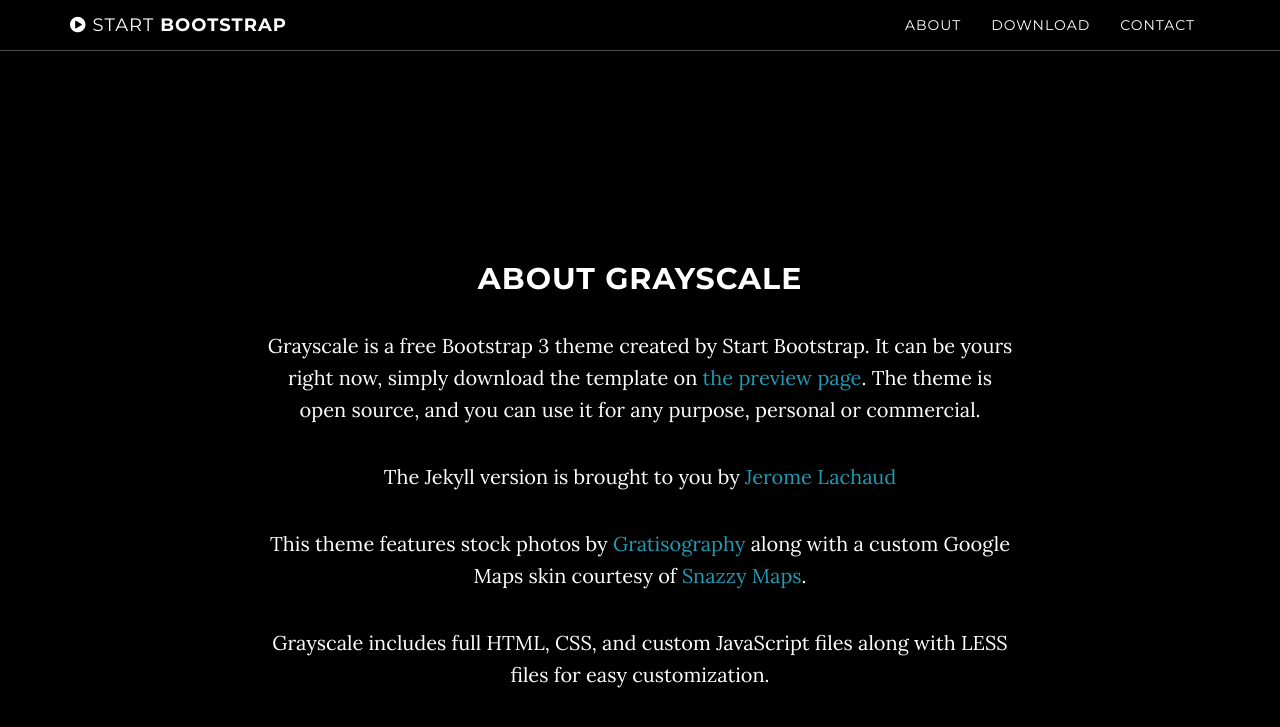
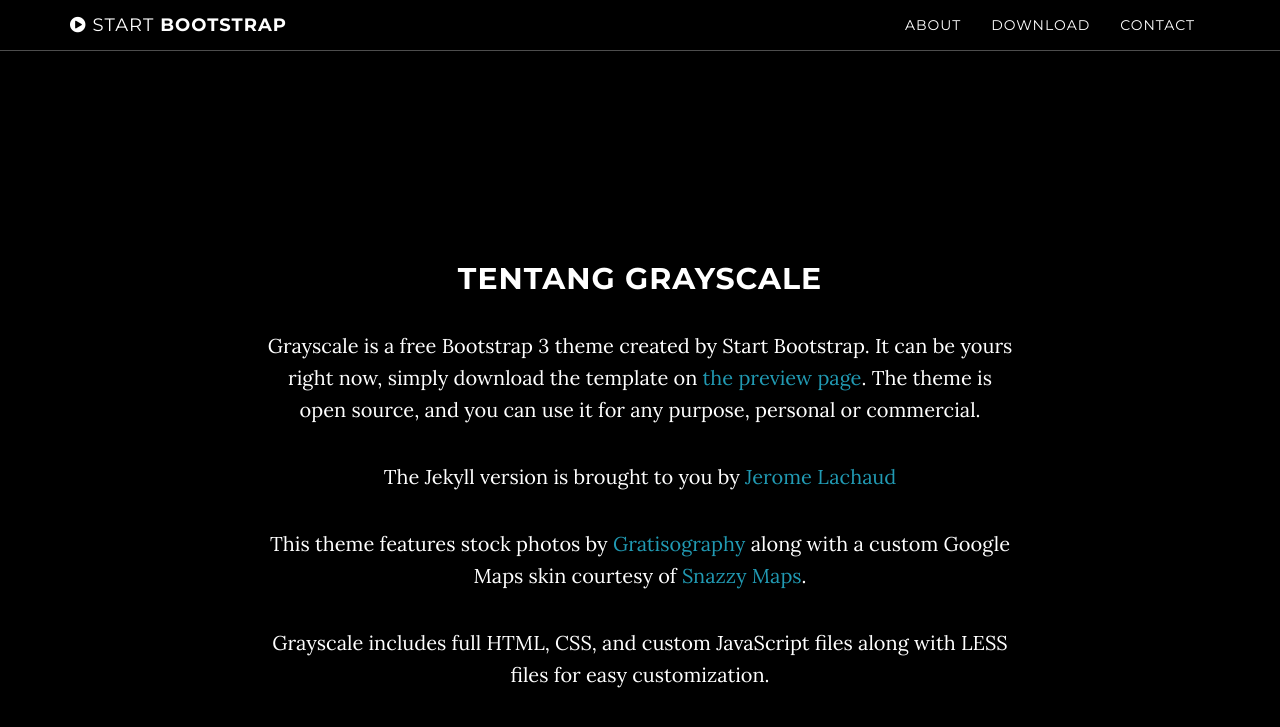
Before and after one commit to firdaus1453/firdaus1453.github.io, a Jekyll site: the page built from index.html, in a window 1280 px wide and 900 px high, scrolled down 838 px. Shown: the top 727 px of the window. Built offline with Jekyll 4.4.1, drawn with Linux system fonts in a browser that asks for light colours.

Commit message:
Update about.html

```diff
--- a/_includes/about.html
+++ b/_includes/about.html
@@ -2,7 +2,7 @@
     <section id="about" class="container content-section text-center">
         <div class="row">
             <div class="col-lg-8 col-lg-offset-2">
-                <h2>About Grayscale</h2>
+                <h2>Tentang Grayscale</h2>
                 <p>Grayscale is a free Bootstrap 3 theme created by Start Bootstrap. It can be yours right now, simply download the template on <a href="http://startbootstrap.com/template-overviews/grayscale/">the preview page</a>. The theme is open source, and you can use it for any purpose, personal or commercial.</p>
                 <p>The Jekyll version is brought to you by <a href="https://github.com/jeromelachaud">Jerome Lachaud</a></p>
                 <p>This theme features stock photos by <a href="http://gratisography.com/">Gratisography</a> along with a custom Google Maps skin courtesy of <a href="http://snazzymaps.com/">Snazzy Maps</a>.</p>
```
